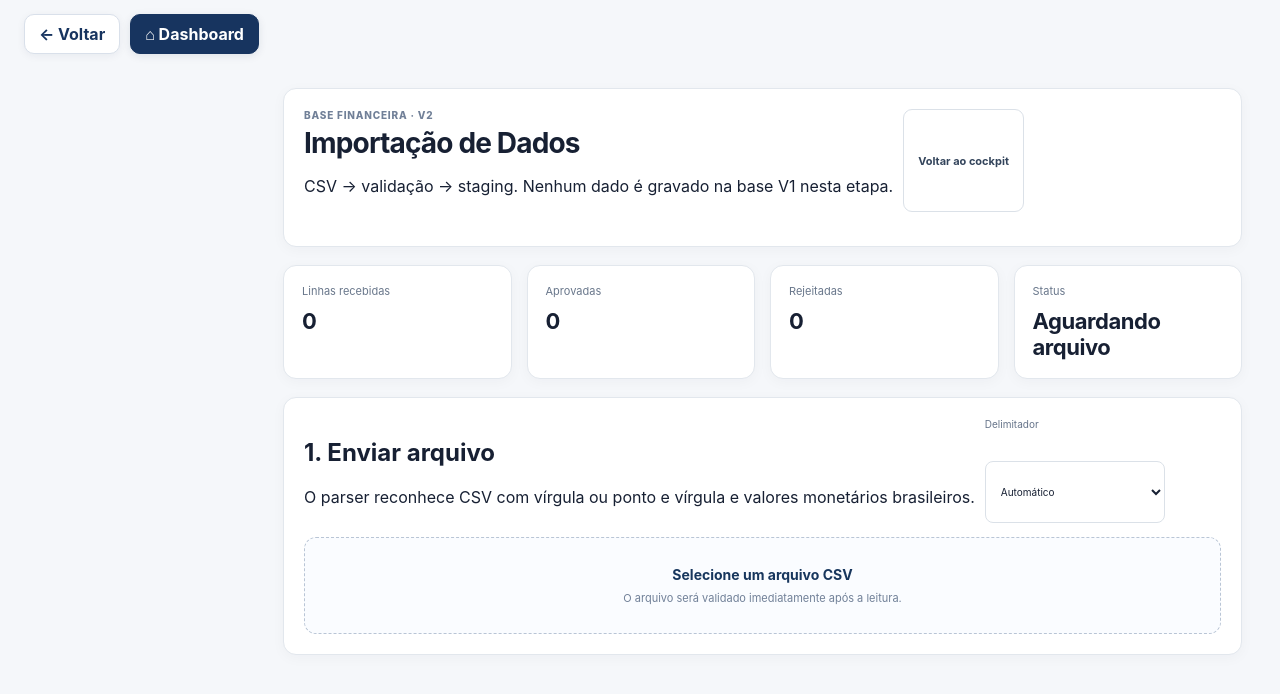
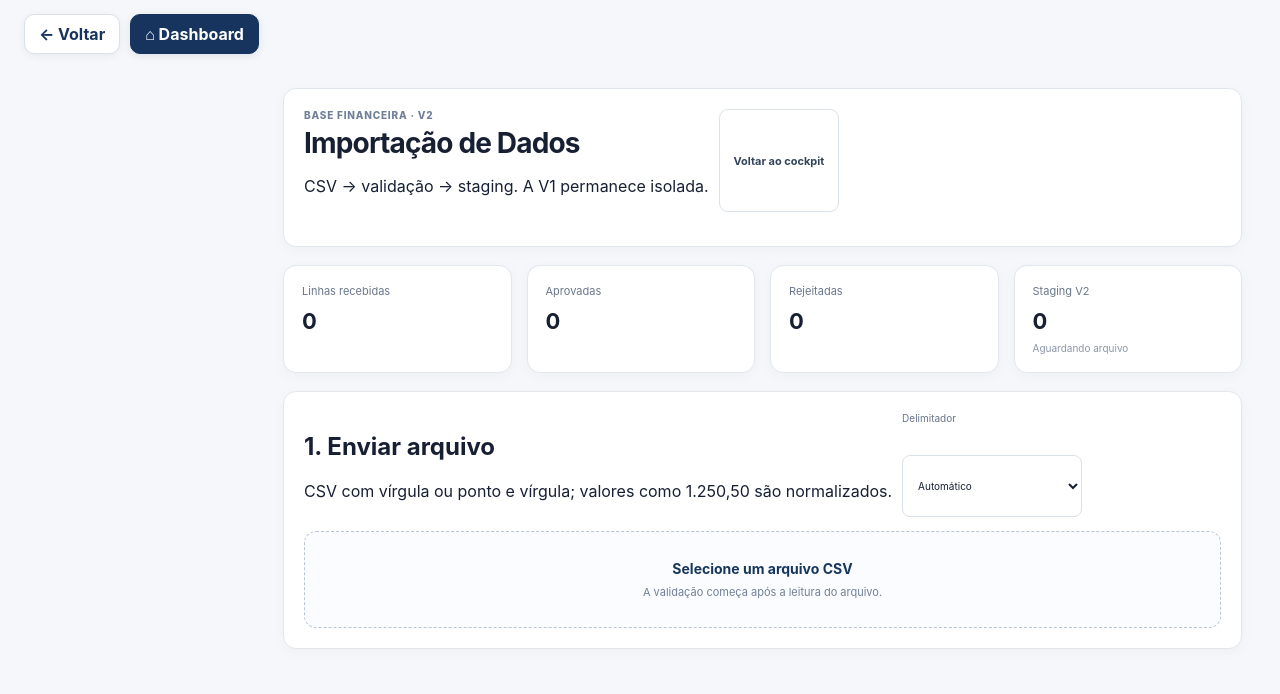
Before and after one commit to cardoso4009-byte/bp-financeiro-bi, a Next.js app: page /importacao in a window 1280 px wide. Shown: the top 694 px of the page. Built offline with nearby package versions, Linux system fonts and the light colour scheme.

Commit message:
feat: conecta importação V2 ao staging persistente local

```diff
--- a/app/importacao/page.tsx
+++ b/app/importacao/page.tsx
@@ -2,33 +2,31 @@
 
 import { ChangeEvent, useMemo, useState } from 'react'
 import { stageV2Csv, type V2CsvImportResult, type V2StagedRow } from '@/lib/v2-csv-import'
+import type { FinancialEntry, ImportBatch } from '@/lib/v2-data-model'
+import { persistApprovedBatch, commitV2Persistence } from '@/lib/v2-persistence'
+import { makeEntryId, readV2BrowserStore, writeV2BrowserStore } from '@/lib/v2-browser-storage'
 
 const brl = (value: unknown) => typeof value === 'number' && Number.isFinite(value)
-  ? value.toLocaleString('pt-BR', { style: 'currency', currency: 'BRL' })
-  : '—'
+  ? value.toLocaleString('pt-BR', { style: 'currency', currency: 'BRL' }) : '—'
 
-function detectDelimiter(text: string) {
+function detectDelimiter(text: string): ',' | ';' {
   const header = text.split(/\r?\n/).find((line) => line.trim()) ?? ''
   return (header.match(/;/g)?.length ?? 0) > (header.match(/,/g)?.length ?? 0) ? ';' : ','
 }
 
 function downloadRejections(result: V2CsvImportResult) {
-  const rejected = result.rows.filter((row) => !row.accepted)
   const lines = ['linha,campo,codigo,mensagem']
-  rejected.forEach((row) => row.issues.forEach((issue) => {
-    const cells = [row.rowNumber, issue.field, issue.code, issue.message].map((value) => `"${String(value).replaceAll('"', '""')}"`)
-    lines.push(cells.join(','))
+  result.rows.filter((row) => !row.accepted).forEach((row) => row.issues.forEach((issue) => {
+    lines.push([row.rowNumber, issue.field, issue.code, issue.message].map((value) => `"${String(value).replaceAll('"', '""')}"`).join(','))
   }))
   const blob = new Blob([lines.join('\n')], { type: 'text/csv;charset=utf-8' })
   const url = URL.createObjectURL(blob)
   const anchor = document.createElement('a')
-  anchor.href = url
-  anchor.download = 'relatorio-rejeicoes-v2.csv'
-  anchor.click()
-  URL.revokeObjectURL(url)
+  anchor.href = url; anchor.download = 'relatorio-rejeicoes-v2.csv'; anchor.click(); URL.revokeObjectURL(url)
 }
 
-function statusLabel(result: V2CsvImportResult | null) {
+function statusLabel(result: V2CsvImportResult | null, stagingReady: boolean) {
+  if (stagingReady) return 'Staging persistido'
   if (!result) return 'Aguardando arquivo'
   if (result.rowsRejected === 0) return 'Lote válido'
   if (result.rowsAccepted > 0) return 'Concluído com rejeições'
@@ -38,108 +36,68 @@ function statusLabel(result: V2CsvImportResult | null) {
 export default function ImportacaoPage() {
   const [fileName, setFileName] = useState('')
   const [delimiter, setDelimiter] = useState<'auto' | ',' | ';'>('auto')
+  const [detectedDelimiter, setDetectedDelimiter] = useState<',' | ';'>(',')
   const [result, setResult] = useState<V2CsvImportResult | null>(null)
   const [stagingReady, setStagingReady] = useState(false)
+  const [persistedCount, setPersistedCount] = useState(() => readV2BrowserStore().entries.length)
+  const [persistenceMessage, setPersistenceMessage] = useState('')
 
   const preview = useMemo(() => result?.rows.slice(0, 10) ?? [], [result])
-  const effectiveDelimiter = delimiter === 'auto' ? 'auto' : delimiter
 
   async function handleFile(event: ChangeEvent<HTMLInputElement>) {
     const file = event.target.files?.[0]
     if (!file) return
     const text = await file.text()
-    const chosen = delimiter === 'auto' ? detectDelimiter(text) : delimiter
+    const detected = detectDelimiter(text)
+    const chosen = delimiter === 'auto' ? detected : delimiter
+    setDetectedDelimiter(detected)
     setFileName(file.name)
     setResult(stageV2Csv(text, chosen))
     setStagingReady(false)
+    setPersistenceMessage('')
   }
 
-  function handleDelimiterChange(value: 'auto' | ',' | ';') {
-    setDelimiter(value)
-    if (!result) return
-    // A troca de delimitador exige nova leitura do arquivo; o estado anterior é mantido até novo upload.
-    setStagingReady(false)
+  function prepareStaging() {
+    if (!result || result.rowsAccepted === 0) return
+    const batchId = `csv-${Date.now()}`
+    const approvedEntries = result.rows.filter((row) => row.accepted).map((row: V2StagedRow) => ({
+      ...row.entry,
+      id: makeEntryId(batchId, row.rowNumber),
+      importedAt: new Date().toISOString(),
+    })) as FinancialEntry[]
+    const batch: ImportBatch = {
+      id: batchId, companyId: String(approvedEntries[0]?.companyId ?? ''), source: 'csv', fileName,
+      importedAt: new Date().toISOString(), rowsReceived: result.rowsReceived, rowsAccepted: result.rowsAccepted,
+      rowsRejected: result.rowsRejected, status: 'processing',
+    }
+    const store = readV2BrowserStore()
+    const persisted = persistApprovedBatch(store, { batch, entries: approvedEntries })
+    const nextStore = commitV2Persistence(store, persisted)
+    writeV2BrowserStore(nextStore)
+    setPersistedCount(nextStore.entries.length)
+    setStagingReady(persisted.entries.length > 0)
+    setPersistenceMessage(persisted.duplicateExternalIds.length
+      ? `${persisted.entries.length} linha(s) gravada(s); ${persisted.duplicateExternalIds.length} duplicidade(s) bloqueada(s).`
+      : `${persisted.entries.length} linha(s) gravada(s) no staging V2.`)
   }
 
   return (
     <main className="content">
-      <section className="panel">
-        <div className="toolbar">
-          <div>
-            <span className="eyebrow">BASE FINANCEIRA · V2</span>
-            <h1>Importação de Dados</h1>
-            <p className="muted">CSV → validação → staging. Nenhum dado é gravado na base V1 nesta etapa.</p>
-          </div>
-          <a className="secondary-btn" href="/">Voltar ao cockpit</a>
-        </div>
-      </section>
-
+      <section className="panel"><div className="toolbar"><div><span className="eyebrow">BASE FINANCEIRA · V2</span><h1>Importação de Dados</h1><p className="muted">CSV → validação → staging. A V1 permanece isolada.</p></div><a className="secondary-btn" href="/">Voltar ao cockpit</a></div></section>
       <section className="cards">
         <div className="card"><span>Linhas recebidas</span><strong>{result?.rowsReceived ?? 0}</strong></div>
         <div className="card"><span>Aprovadas</span><strong>{result?.rowsAccepted ?? 0}</strong></div>
         <div className="card"><span>Rejeitadas</span><strong>{result?.rowsRejected ?? 0}</strong></div>
-        <div className="card"><span>Status</span><strong>{statusLabel(result)}</strong></div>
+        <div className="card"><span>Staging V2</span><strong>{persistedCount}</strong><small>{statusLabel(result, stagingReady)}</small></div>
       </section>
 
-      <section className="panel">
-        <div className="toolbar">
-          <div>
-            <h2>1. Enviar arquivo</h2>
-            <p className="muted">O parser reconhece CSV com vírgula ou ponto e vírgula e valores monetários brasileiros.</p>
-          </div>
-          <label className="field compact-field">Delimitador
-            <select value={delimiter} onChange={(e) => handleDelimiterChange(e.target.value as 'auto' | ',' | ';')}>
-              <option value="auto">Automático</option>
-              <option value=",">Vírgula (,)</option>
-              <option value=";">Ponto e vírgula (;)</option>
-            </select>
-          </label>
-        </div>
-        <label className="upload-zone">
-          <input type="file" accept=".csv,text/csv" onChange={handleFile} />
-          <strong>{fileName || 'Selecione um arquivo CSV'}</strong>
-          <span>{fileName ? `Delimitador utilizado: ${effectiveDelimiter === 'auto' ? detectDelimiter('') : effectiveDelimiter}` : 'O arquivo será validado imediatamente após a leitura.'}</span>
-        </label>
-      </section>
+      <section className="panel"><div className="toolbar"><div><h2>1. Enviar arquivo</h2><p className="muted">CSV com vírgula ou ponto e vírgula; valores como 1.250,50 são normalizados.</p></div><label className="field compact-field">Delimitador<select value={delimiter} onChange={(e) => setDelimiter(e.target.value as 'auto' | ',' | ';')}><option value="auto">Automático</option><option value=",">Vírgula (,)</option><option value=";">Ponto e vírgula (;)</option></select></label></div><label className="upload-zone"><input type="file" accept=".csv,text/csv" onChange={handleFile}/><strong>{fileName || 'Selecione um arquivo CSV'}</strong><span>{fileName ? `Delimitador detectado: ${detectedDelimiter}` : 'A validação começa após a leitura do arquivo.'}</span></label></section>
 
-      {result && (
-        <>
-          <section className="panel">
-            <div className="toolbar">
-              <div><h2>2. Pré-visualização e validação</h2><p className="muted">Primeiras 10 linhas do lote, com status individual.</p></div>
-              {result.rowsRejected > 0 && <button className="secondary-btn" onClick={() => downloadRejections(result)}>Baixar rejeições</button>}
-            </div>
-            <div className="table-wrap">
-              <table>
-                <thead><tr><th>Linha</th><th>Descrição</th><th>Competência</th><th>Valor</th><th>Natureza</th><th>Classe</th><th>Status</th></tr></thead>
-                <tbody>{preview.map((row: V2StagedRow) => (
-                  <tr key={row.rowNumber}>
-                    <td>{row.rowNumber}</td><td>{row.entry.description || '—'}</td><td>{row.entry.competence || '—'}</td>
-                    <td>{brl(row.entry.amount)}</td><td>{row.entry.nature || '—'}</td><td>{row.entry.movementClass || '—'}</td>
-                    <td><span className={row.accepted ? 'status-ok' : 'status-error'}>{row.accepted ? 'Aprovada' : 'Rejeitada'}</span></td>
-                  </tr>
-                ))}</tbody>
-              </table>
-            </div>
-          </section>
-
-          <section className="panel">
-            <div className="toolbar"><div><h2>3. Inconsistências</h2><p className="muted">Cada rejeição permanece rastreável à linha original do arquivo.</p></div></div>
-            {result.rowsRejected === 0 ? <div className="note success-note">Nenhuma inconsistência encontrada. O lote está pronto para staging.</div> : (
-              <div className="issue-list">{result.rows.filter((row) => !row.accepted).map((row) => (
-                <div className="issue-item" key={row.rowNumber}><strong>Linha {row.rowNumber}</strong>{row.issues.map((issue) => <span key={`${issue.code}-${issue.field}`}>{issue.field}: {issue.message}</span>)}</div>
-              ))}</div>
-            )}
-          </section>
-
-          <section className="panel">
-            <div className="toolbar"><div><h2>4. Staging</h2><p className="muted">Esta ação prepara apenas as linhas aprovadas. Persistência definitiva será implementada na próxima etapa.</p></div>
-              <button className="primary-btn" disabled={result.rowsAccepted === 0} onClick={() => setStagingReady(true)}>Preparar aprovados para staging</button>
-            </div>
-            {stagingReady && <div className="note success-note">✓ {result.rowsAccepted} linha(s) aprovada(s) preparada(s) para staging local. Nenhum lançamento foi gravado.</div>}
-          </section>
-        </>
-      )}
+      {result && <>
+        <section className="panel"><div className="toolbar"><div><h2>2. Pré-visualização e validação</h2><p className="muted">Primeiras 10 linhas do lote, com status individual.</p></div>{result.rowsRejected > 0 && <button className="secondary-btn" onClick={() => downloadRejections(result)}>Baixar rejeições</button>}</div><div className="table-wrap"><table><thead><tr><th>Linha</th><th>Descrição</th><th>Competência</th><th>Valor</th><th>Natureza</th><th>Classe</th><th>Status</th></tr></thead><tbody>{preview.map((row: V2StagedRow) => <tr key={row.rowNumber}><td>{row.rowNumber}</td><td>{row.entry.description || '—'}</td><td>{row.entry.competence || '—'}</td><td>{brl(row.entry.amount)}</td><td>{row.entry.nature || '—'}</td><td>{row.entry.movementClass || '—'}</td><td><span className={row.accepted ? 'status-ok' : 'status-error'}>{row.accepted ? 'Aprovada' : 'Rejeitada'}</span></td></tr>)}</tbody></table></div></section>
+        <section className="panel"><div className="toolbar"><div><h2>3. Inconsistências</h2><p className="muted">Cada rejeição permanece rastreável à linha original.</p></div></div>{result.rowsRejected === 0 ? <div className="note success-note">Nenhuma inconsistência encontrada. O lote está pronto para staging.</div> : <div className="issue-list">{result.rows.filter((row) => !row.accepted).map((row) => <div className="issue-item" key={row.rowNumber}><strong>Linha {row.rowNumber}</strong>{row.issues.map((issue) => <span key={`${issue.code}-${issue.field}`}>{issue.field}: {issue.message}</span>)}</div>)}</div>}</section>
+        <section className="panel"><div className="toolbar"><div><h2>4. Staging V2</h2><p className="muted">Somente linhas aprovadas são persistidas no armazenamento local V2. A V1 não é alterada.</p></div><button className="primary-btn" disabled={result.rowsAccepted === 0} onClick={prepareStaging}>Persistir aprovados no staging</button></div>{persistenceMessage && <div className="note success-note">✓ {persistenceMessage}</div>}</section>
+      </>}
     </main>
   )
 }
```
